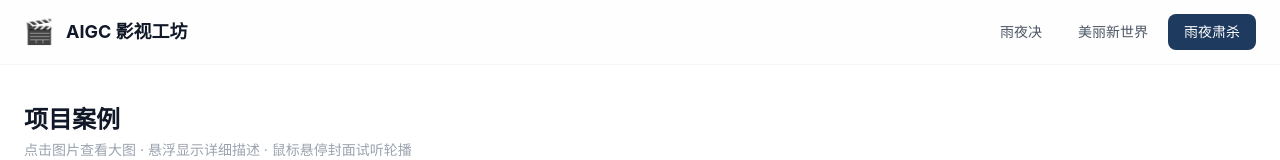
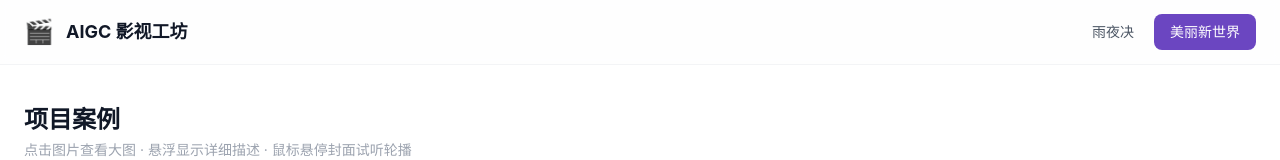
Before and after one commit to 892153301/openclawDLX, a Next.js app: page / in a window 1280 px wide. Shown: the top 160 px of the page. Built offline with nearby package versions, Linux system fonts and the light colour scheme.

Commit message:
fix: 标签页改为AIGC 影视工坊, 删除雨夜肃杀项目

```diff
--- a/app/layout.tsx
+++ b/app/layout.tsx
@@ -2,7 +2,7 @@ import type { Metadata } from 'next'
 import './globals.css'
 
 export const metadata: Metadata = {
-  title: 'AI影视工坊 - OpenClaw大龙虾',
+  title: 'AIGC 影视工坊',
   description: 'AI视频制作学习平台 | 从剧本到成片的全流程指南',
 }
 
--- a/app/page.tsx
+++ b/app/page.tsx
@@ -199,18 +199,7 @@ const PROJECTS = [
       },
     ]
   },
-  {
-    id: 'rainy-night-vengeance',
-    title: '雨夜肃杀',
-    tagline: '江湖就该是快意恩仇',
-    type: '武侠AI预告片',
-    duration: '待定',
-    style: '胡金铨 + 徐克 +《绣春刀》',
-    status: '策划中',
-    plot: '雨夜，刀光一闪，恩怨终结。这不仅是一部武侠预告片，而是一次对"江湖"本质的叩问——当义气与生存冲突，当情与法不可兼得，雨夜中的每一次抉择，都是对灵魂的审判。画面将呈现：雨打芭蕉的南方意境、刀锋擦过的冷光、檐下躲雨的沉默对峙。',
-    accentColor: '#1e3a5f',
-    images: []
-  }
+
 ]
 
 type ImageItem = typeof PROJECTS[0]['images'][0]
```
